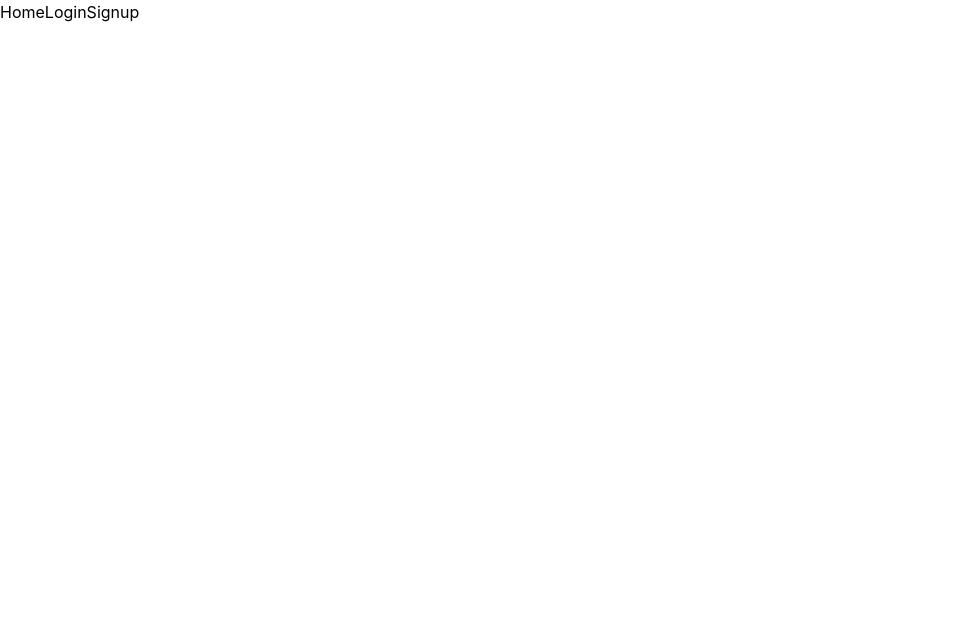
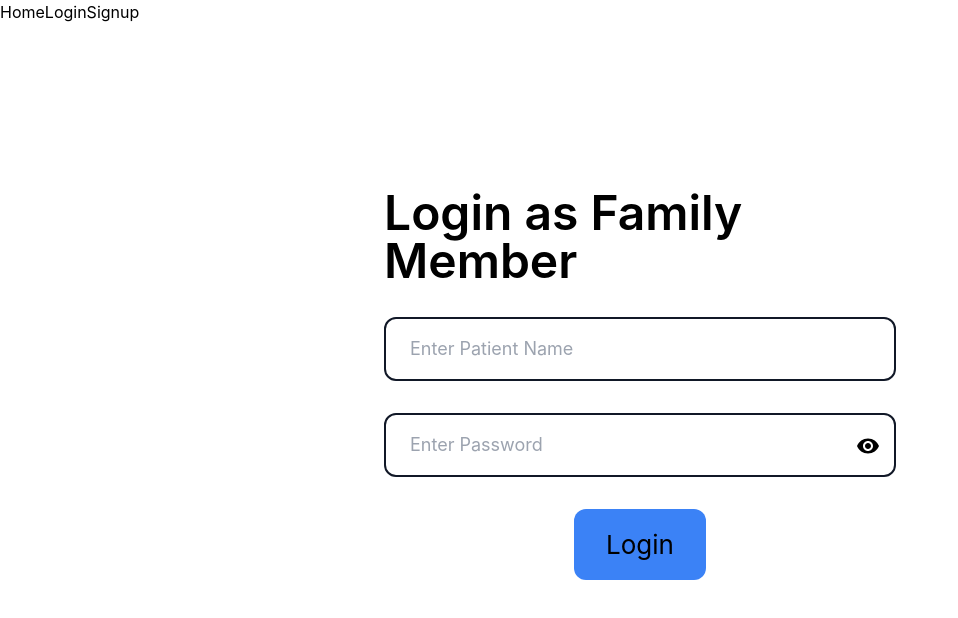
Before and after one commit to dishantzaveri/tsechackathon, a React (Create React App) app: page /login/family in a window 1280 px wide. Before the commit this address had no page. Shown: the top 618 px of the page, without its empty margins (0-958 px from the left). Built offline with nearby package versions, Linux system fonts and the light colour scheme.

Commit message:
login pages added

```diff
--- a/src/App.jsx
+++ b/src/App.jsx
@@ -4,6 +4,8 @@ import { Home } from './pages/Home'
 import { Login } from './pages/Login'
 import { Signup } from './pages/Signup'
 import { NavBar } from './components/NavBar'
+import { LoginDoctor } from './pages/LoginDoctor'
+import { LoginFamily } from './pages/LoginFamily'
 
 const App = () => {
   return (
@@ -11,9 +13,11 @@ const App = () => {
       <Router>
       <NavBar />
         <Routes>
+          <Route path='/' element={<Login />} />
           <Route path='/home' element={<Home />} />
-          <Route path='/login' element={<Login />} />
           <Route path='/signup' element={<Signup />} />
+          <Route path='/login/doctor' element={<LoginDoctor />} />
+          <Route path='/login/family' element={<LoginFamily />} />
         </Routes>
       </Router>
     </>
--- a/src/components/NavBar.jsx
+++ b/src/components/NavBar.jsx
@@ -5,7 +5,7 @@ export const NavBar = () => {
   return (
     <div>
       <Link to='/home'>Home</Link>
-      <Link to='/login'>Login</Link>
+      <Link to='/'>Login</Link>
       <Link to='/signup'>Signup</Link>
     </div>
   )
--- a/src/pages/Home.jsx
+++ b/src/pages/Home.jsx
@@ -4,22 +4,7 @@ import logo from '../utils/icons/logo.svg'
 
 export const Home = () => {
   return (
-    <div className="flex justify-center items-center gap-6 h-[100vh]">
-      <Link to='/login/doctor'>
-        <div className="bg-blue-200 px-4 py-4 text-5xl text-grey-800 rounded-xl font-semibold">
-          <h1>
-            Doctor
-          </h1>
-
-        </div>
-      </Link>
-      <Link to='/login/family'>
-        <div className="bg-blue-200 px-4 py-4 text-5xl text-grey-800 rounded-xl font-semibold">
-          <h1>
-            Family
-          </h1>
-        </div>
-      </Link>
+    <div>
     </div>
   )
 }
--- a/src/pages/Login.jsx
+++ b/src/pages/Login.jsx
@@ -1,46 +1,27 @@
-import React, { useState } from 'react'
-import VisibilityIcon from '@mui/icons-material/Visibility';
-import VisibilityOffIcon from '@mui/icons-material/VisibilityOff';
-import axios from 'axios';
+import { Link } from 'react-router-dom'
+import { ButtonCounter } from '../components/ButtonCounter'
+import logo from '../utils/icons/logo.svg'
 
 export const Login = () => {
-  const [email, setEmail] = useState('')
-  const [password, setPassword] = useState('')
-  const [showPassword, setShowPassword] = useState(false)
-  const handleClick = () => {
-    let data = JSON.stringify({
-      "email": email,
-      "password": password,
-    });
-
-    let config = {
-      method: 'post',
-      url: 'https://findmyplug.herokuapp.com/login/',
-      headers: {
-          'Content-Type': 'application/json'
-      },
-      data : data
-    };
-    axios(config)
-    .then((response) => {
-      console.log(response);
-      localStorage.setItem('token', JSON.stringify(response.data.token))
-    })
-    .catch((error) => {
-      console.log(error);
-    });
-  }
   return (
-    <div className="h-[90vh] flex flex-col justify-center items-center gap-4">
-      <h1 className='text-2xl font-bold'>Login</h1>
-      <input placeholder='Enter Email' type="text" value={email} onChange={e => setEmail(e.target.value)} />
-      <div>
-        <input placeholder='Enter Password' type={showPassword ? "text" : 'password'} value={password} onChange={e => setPassword(e.target.value)} />
-        <div onClick={e => setShowPassword(!showPassword)}>
-          {showPassword ? <VisibilityOffIcon /> : <VisibilityIcon />}
-        </div>
+    <div className="flex flex-col justify-center items-center gap-24 h-[100vh]">
+      <h1 className='text-6xl font-bold'>Choose the way to login</h1>
+      <div className='flex justify-center items-center gap-6'>
+        <Link to='/login/doctor'>
+          <div className="bg-[#3BCBFF] px-4 py-4 text-5xl text-grey-800 rounded-xl font-semibold shadow-xl">
+            <h1>
+              Doctor
+            </h1>
+          </div>
+        </Link>
+        <Link to='/login/family'>
+          <div className="bg-[#3BCBFF] px-4 py-4 text-5xl text-grey-800 rounded-xl font-semibold shadow-xl">
+            <h1>
+              Family
+            </h1>
+          </div>
+        </Link>
       </div>
-      <button onClick={handleClick}>Login</button>
     </div>
   )
 }
--- /dev/null
+++ b/src/pages/LoginDoctor.jsx
@@ -0,0 +1,49 @@
+import React, { useState } from 'react'
+import { useNavigate } from 'react-router-dom';
+import axios from 'axios';
+import VisibilityIcon from '@mui/icons-material/Visibility';
+import VisibilityOffIcon from '@mui/icons-material/VisibilityOff';
+
+export const LoginDoctor = () => {
+  let navigate = useNavigate();
+  const [email, setEmail] = useState('')
+  const [password, setPassword] = useState('')
+  const [showPassword, setShowPassword] = useState(false)
+  const handleClick = () => {
+    navigate('/home')
+    // let data = JSON.stringify({
+    //   "email": email,
+    //   "password": password,
+    // });
+
+    // let config = {
+    //   method: 'post',
+    //   url: 'https://findmyplug.herokuapp.com/login/',
+    //   headers: {
+    //       'Content-Type': 'application/json'
+    //   },
+    //   data : data
+    // };
+    // axios(config)
+    // .then((response) => {
+    //   console.log(response);
+    //   localStorage.setItem('token', JSON.stringify(response.data.token))
+    // })
+    // .catch((error) => {
+    //   console.log(error);
+    // });
+  }
+  return (
+    <div className="h-[90vh] flex justify-center items-center">
+      <div className='w-[40vw] flex flex-col justify-center items-center gap-8'>
+        <h1 className='text-5xl font-semibold'>Login as Doctor</h1>
+        <input className='px-6 py-4 border-2 border-gray-900 text-lg rounded-xl w-full' placeholder='Enter Patient' type="text" value={email} onChange={e => setEmail(e.target.value)} />
+        <div className='w-full'>
+          <input className='px-6 py-4 border-2 border-gray-900 text-lg rounded-xl w-full' placeholder='Enter Patient Code' type={showPassword ? "text" : 'password'} value={password} onChange={e => setPassword(e.target.value)} />
+          {showPassword ? <VisibilityOffIcon onClick={e => setShowPassword(!showPassword)} className='ml-[-40px]' /> : <VisibilityIcon onClick={e => setShowPassword(!showPassword)} className='ml-[-40px]' />}
+        </div>
+        <button onClick={handleClick} className='px-8 py-4 bg-blue-500 rounded-xl'>Login</button>
+      </div>
+    </div>
+  )
+}
--- /dev/null
+++ b/src/pages/LoginFamily.jsx
@@ -0,0 +1,49 @@
+import React, { useState } from 'react'
+import { useNavigate } from 'react-router-dom';
+import axios from 'axios';
+import VisibilityIcon from '@mui/icons-material/Visibility';
+import VisibilityOffIcon from '@mui/icons-material/VisibilityOff';
+
+export const LoginFamily = () => {
+  let navigate = useNavigate();
+  const [email, setEmail] = useState('')
+  const [password, setPassword] = useState('')
+  const [showPassword, setShowPassword] = useState(false)
+  const handleClick = () => {
+    navigate('/home')
+    // let data = JSON.stringify({
+    //   "email": email,
+    //   "password": password,
+    // });
+
+    // let config = {
+    //   method: 'post',
+    //   url: 'https://findmyplug.herokuapp.com/login/',
+    //   headers: {
+    //       'Content-Type': 'application/json'
+    //   },
+    //   data : data
+    // };
+    // axios(config)
+    // .then((response) => {
+    //   console.log(response);
+    //   localStorage.setItem('token', JSON.stringify(response.data.token))
+    // })
+    // .catch((error) => {
+    //   console.log(error);
+    // });
+  }
+  return (
+    <div className="h-[90vh] flex justify-center items-center">
+      <div className='w-[40vw] flex flex-col justify-center items-center gap-8'>
+        <h1 className='text-5xl font-semibold'>Login as Family Member</h1>
+        <input className='px-6 py-4 border-2 border-gray-900 text-lg rounded-xl w-full' placeholder='Enter Patient Name' type="text" value={email} onChange={e => setEmail(e.target.value)} />
+        <div className='w-full'>
+          <input className='px-6 py-4 border-2 border-gray-900 text-lg rounded-xl w-full' placeholder='Enter Password' type={showPassword ? "text" : 'password'} value={password} onChange={e => setPassword(e.target.value)} />
+          {showPassword ? <VisibilityOffIcon onClick={e => setShowPassword(!showPassword)} className='ml-[-40px]' /> : <VisibilityIcon onClick={e => setShowPassword(!showPassword)} className='ml-[-40px]' />}
+        </div>
+        <button onClick={handleClick} className='px-8 py-4 bg-blue-500 rounded-xl'>Login</button>
+      </div>
+    </div>
+  )
+}
```
